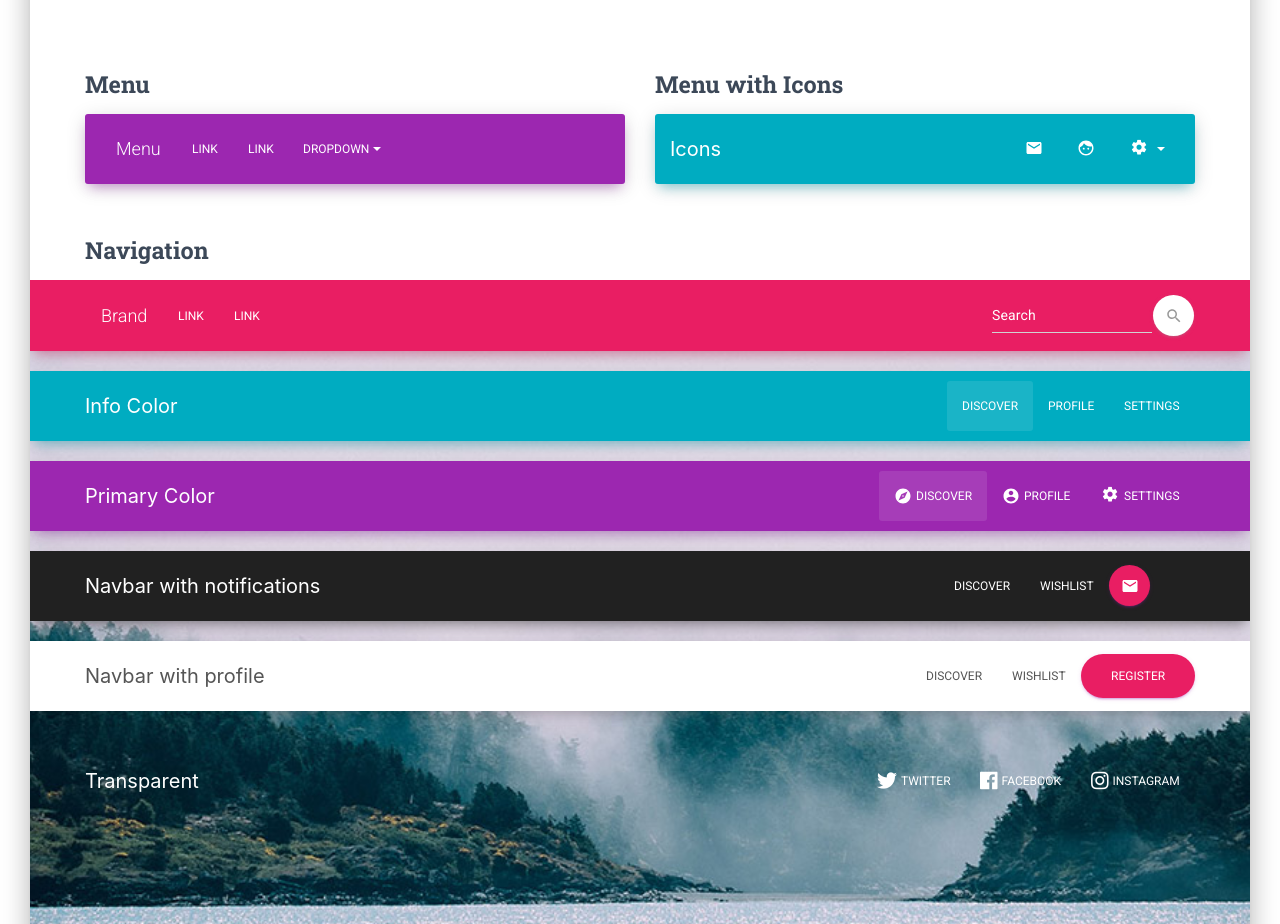
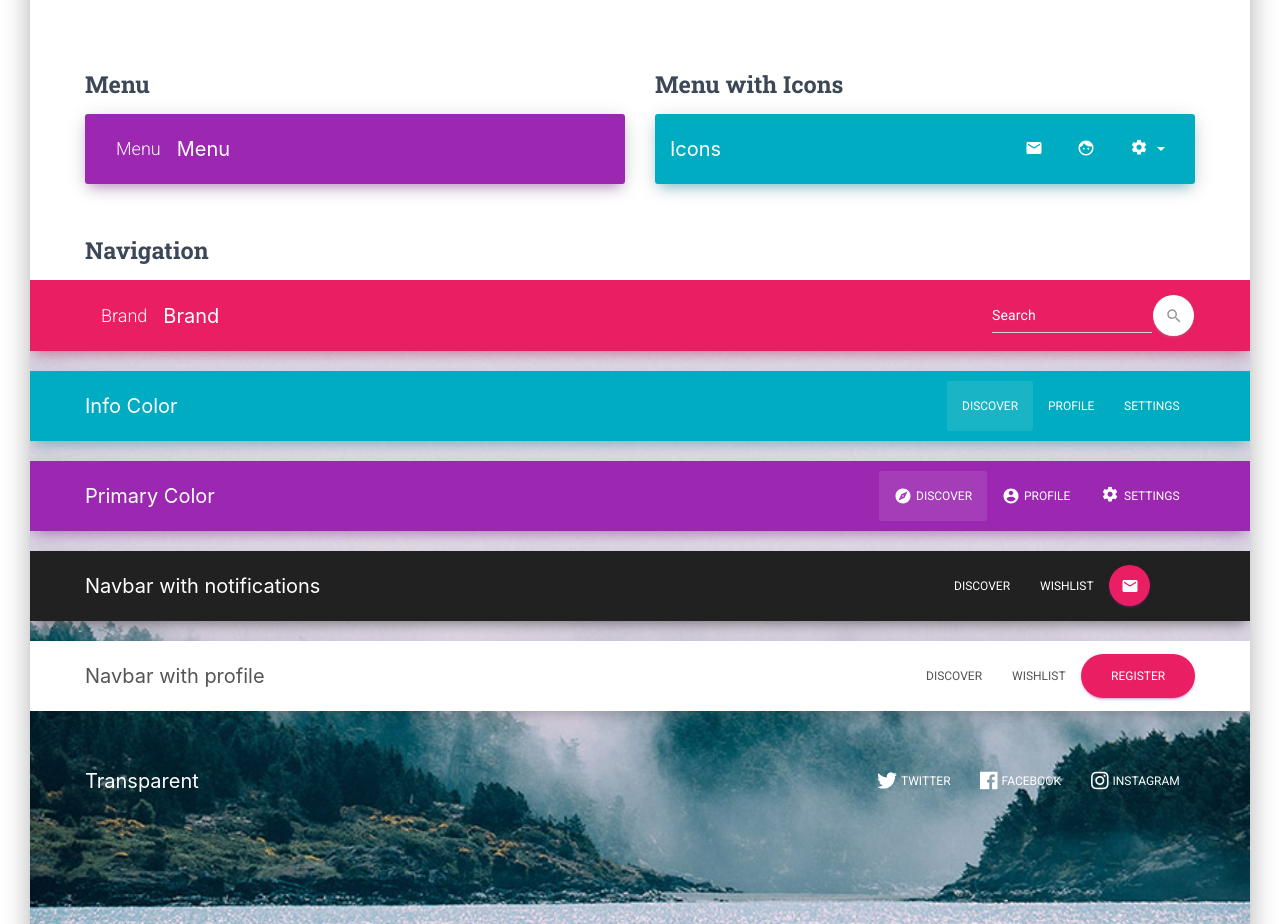
Before and after one commit to fadyyeta/Secret-Santa, a Next.js app: page /components in a window 1280 px wide. Shown: the part 2940-3864 px from the top of the page. Built offline with nearby package versions, Linux system fonts and the light colour scheme.

Commit message:
clean logo style

```diff
--- a/components/Header/Header.js
+++ b/components/Header/Header.js
@@ -71,15 +71,7 @@ export default function Header(props) {
 		<AppBar className={appBarClasses}>
 			<Toolbar className={classes.container}>
 				{leftLinks !== undefined ? brandComponent : null}
-				<div className={classes.flex}>
-					{leftLinks !== undefined ? (
-						<Hidden smDown implementation="css">
-							{leftLinks}
-						</Hidden>
-					) : (
-						brand
-					)}
-				</div>
+				<div className={classes.flex}>{brand}</div>
 				<Hidden smDown implementation="css">
 					{rightLinks}
 				</Hidden>
```
